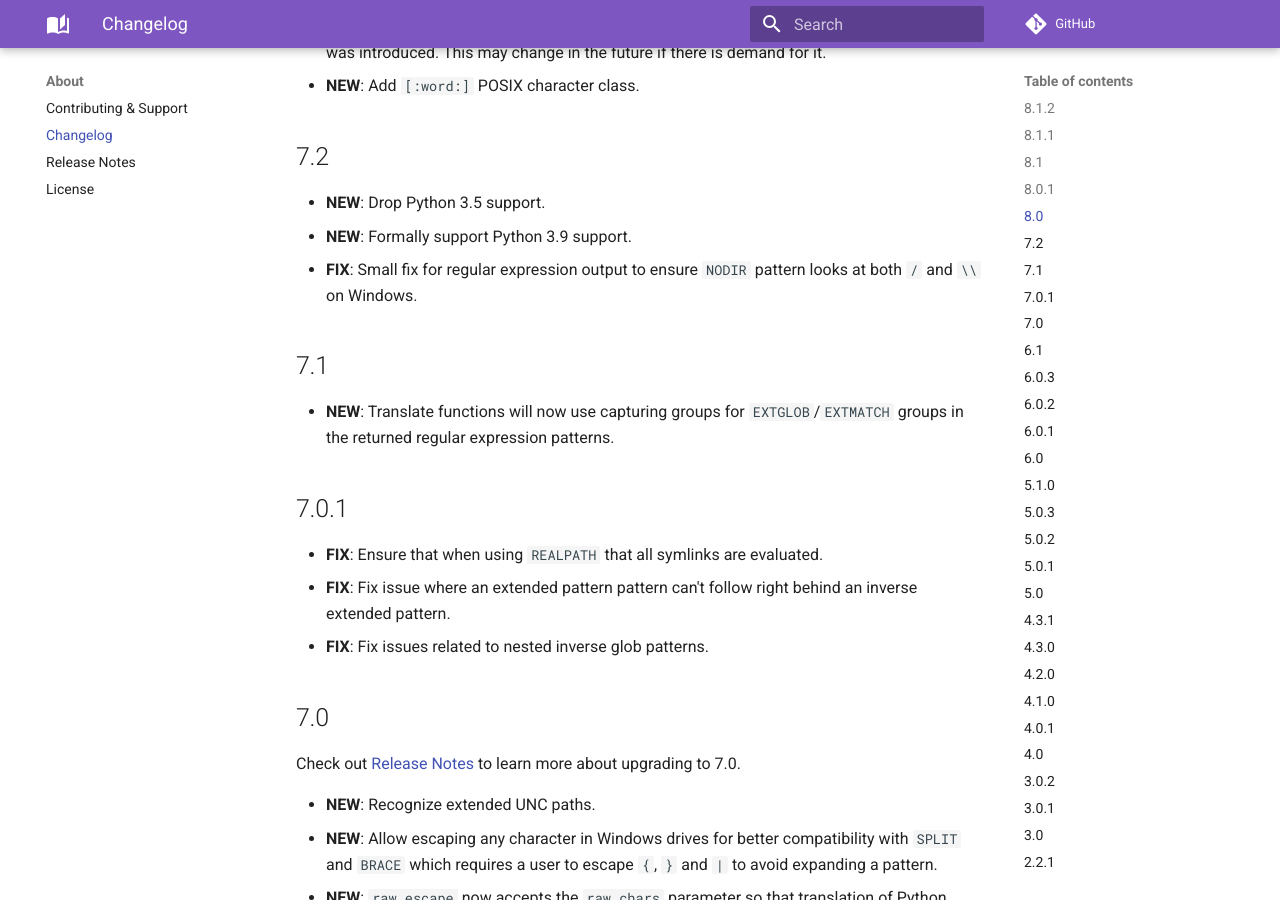
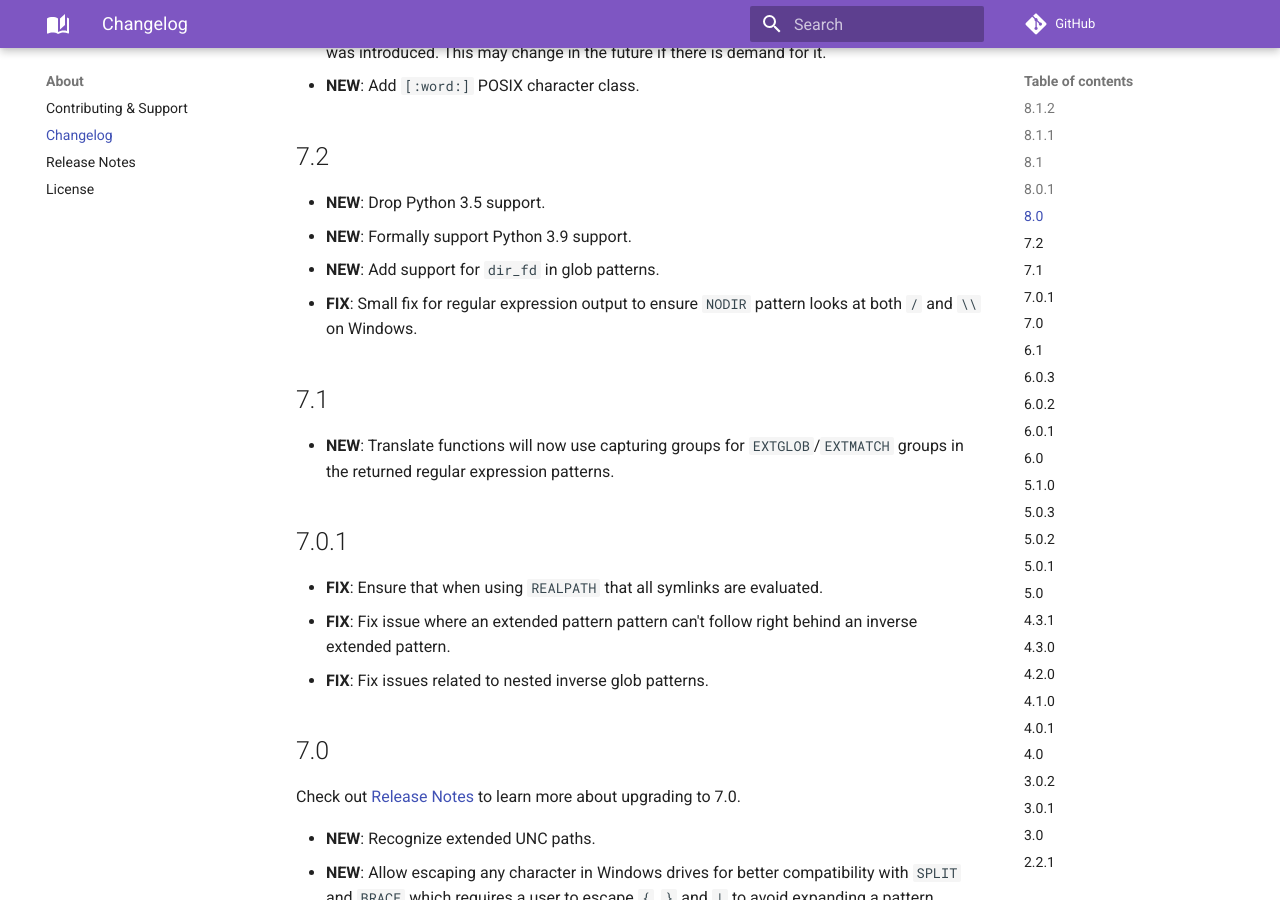
Before and after one commit to facelessuser/wcmatch, an MkDocs documentation site: the page built from docs/src/markdown/about/changelog.md, in a window 1280 px wide and 900 px high, scrolled down 1697 px. Built offline with MkDocs 1.6.1 and Material for MkDocs 9.7.7, drawn with Linux system fonts in a browser that asks for light colours; comment, search, counter and statistics services are not loaded.

Commit message:
Update changelog

```diff
--- a/docs/src/markdown/about/changelog.md
+++ b/docs/src/markdown/about/changelog.md
@@ -55,6 +55,7 @@
 
 - **NEW**: Drop Python 3.5 support.
 - **NEW**: Formally support Python 3.9 support.
+- **NEW**: Add support for `dir_fd` in glob patterns.
 - **FIX**: Small fix for regular expression output to ensure `NODIR` pattern looks at both `/` and `\\` on Windows.
 
 ## 7.1
```
